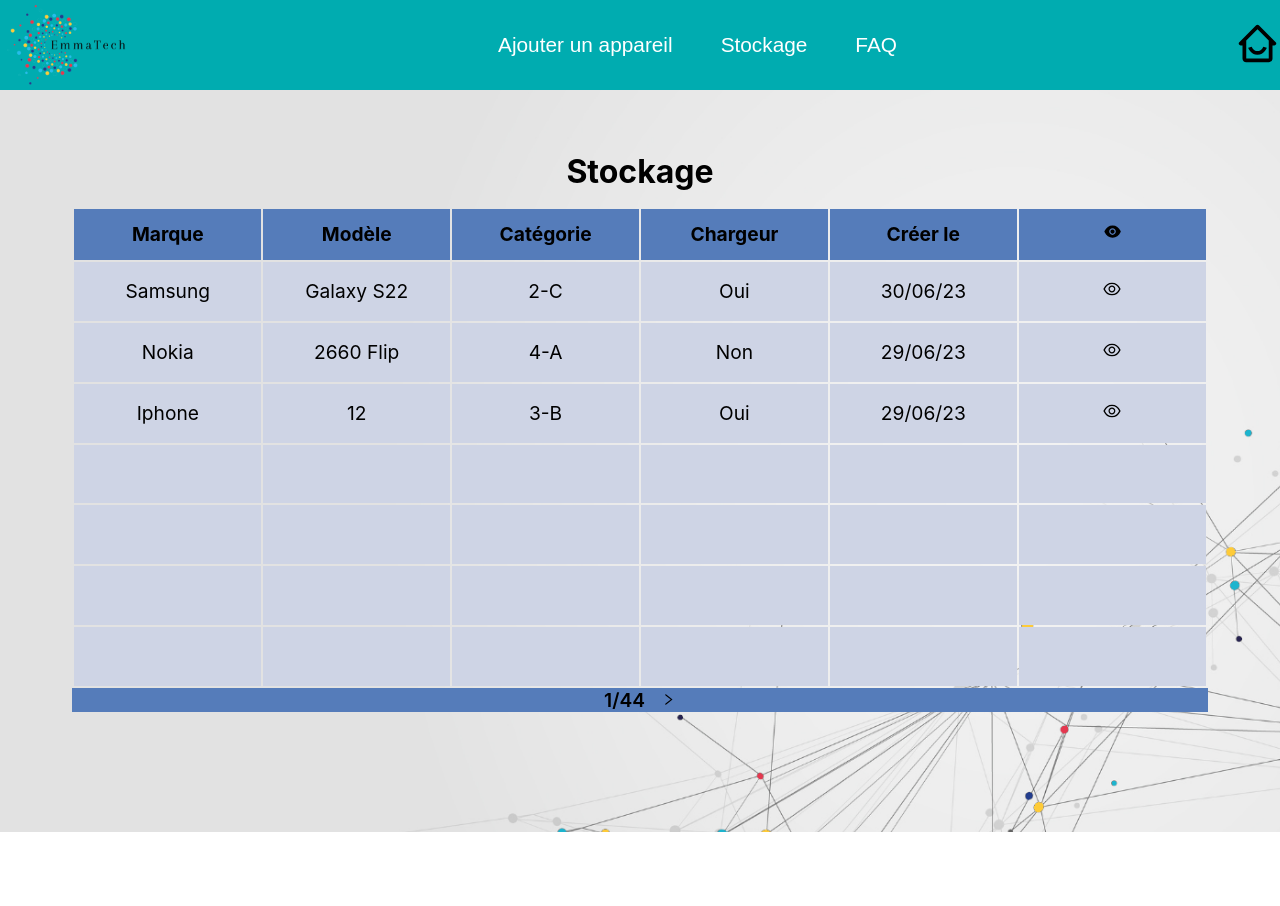
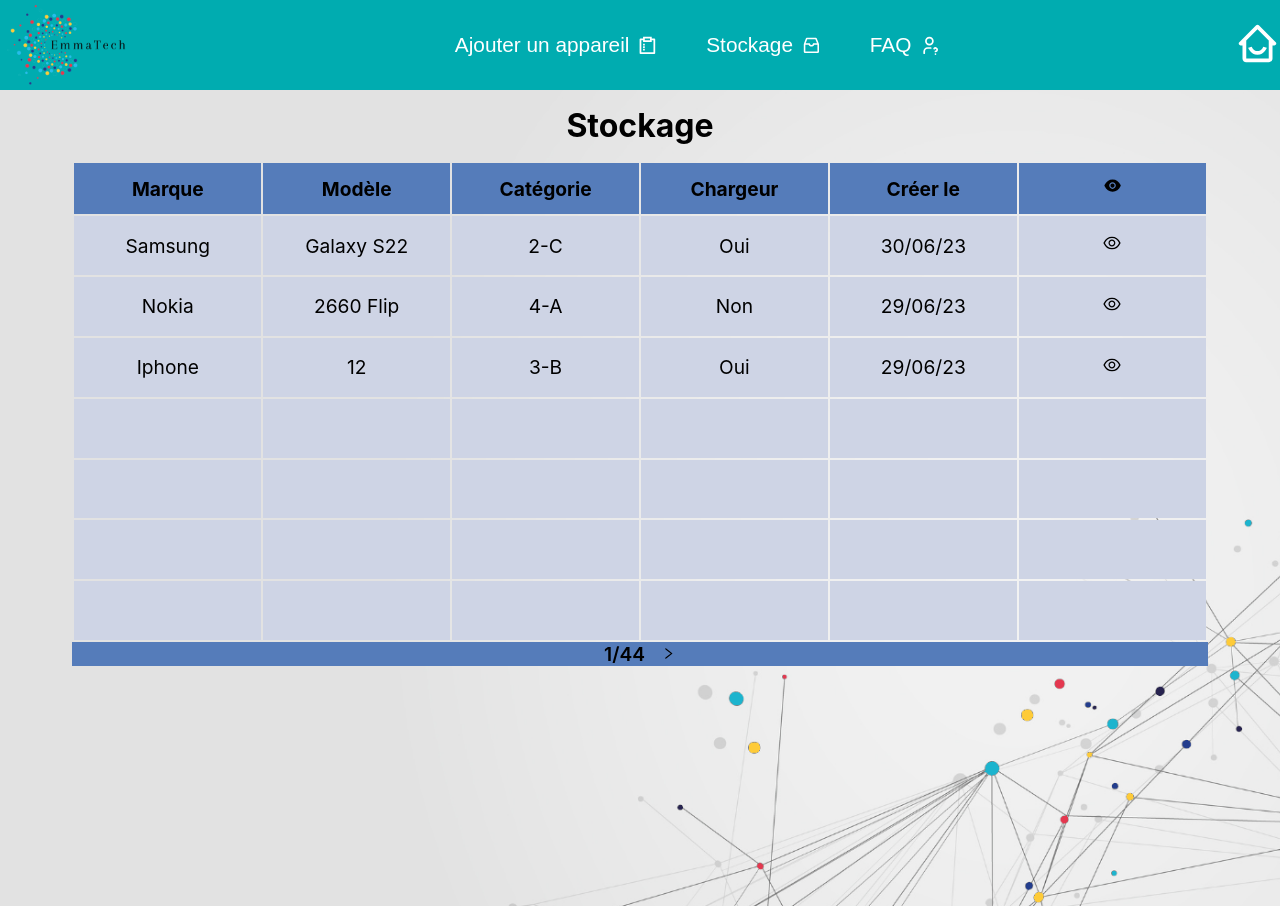
Before and after one commit to Elodie0530/EmmaTech, a React (Vite) app in the folder frontend/: page /stockage in a window 1280 px wide. Before the commit the page ends 832 px from the top, so only its background shows below. Built offline with nearby package versions, Linux system fonts and the light colour scheme.

Commit message:
Change here and there

```diff
--- a/frontend/src/App.css
+++ b/frontend/src/App.css
@@ -2,7 +2,6 @@
   margin: 0;
   padding: 0;
   text-decoration: none;
-  color: black;
 }
 
 body {
--- a/frontend/src/components/Navbar.jsx
+++ b/frontend/src/components/Navbar.jsx
@@ -1,4 +1,7 @@
 import { BiHomeSmile } from "react-icons/bi";
+import { TbUserQuestion } from "react-icons/tb";
+import { AiOutlineInbox } from "react-icons/ai";
+import { RiSurveyLine } from "react-icons/ri";
 import { Link } from "react-router-dom";
 import header from "../styles/Header.module.css";
 import logo from "../picture/EmmaTech.png";
@@ -13,17 +16,23 @@
             <ul>
               <li>
                 <Link to="/ajoute-un-appareil">
-                  <button type="button">Ajouter un appareil</button>
+                  <button type="button">
+                    Ajouter un appareil <RiSurveyLine />
+                  </button>
                 </Link>
               </li>
               <li>
                 <Link to="/stockage">
-                  <button type="button">Stockage</button>
+                  <button type="button">
+                    Stockage <AiOutlineInbox />
+                  </button>
                 </Link>
               </li>
               <li>
                 <Link to="/foire-aux-questions">
-                  <button type="button">FAQ</button>
+                  <button type="button">
+                    FAQ <TbUserQuestion />
+                  </button>
                 </Link>
               </li>
             </ul>
--- a/frontend/src/pages/Home.jsx
+++ b/frontend/src/pages/Home.jsx
@@ -1,9 +1,19 @@
 import { BsFillPersonFill } from "react-icons/bs";
+import { TbUserQuestion } from "react-icons/tb";
+import { AiOutlineInbox } from "react-icons/ai";
+import { RiSurveyLine } from "react-icons/ri";
 import { Link } from "react-router-dom";
 import home from "../styles/Home.module.css";
 import logo from "../picture/EmmaTech.png";
 
 export default function Home() {
+  const style = {
+    color: "black",
+    display: "flex",
+    justifyContent: "center",
+    gap: "1rem",
+  };
+
   return (
     <section className={home.background}>
       <div className={home.hello}>
@@ -13,19 +23,30 @@
       </div>
       <div className={home.container}>
         <div className={home.div1}>
-          <Link to="/ajoute-un-appareil">Ajouter un appareil</Link>
+          <Link style={style} to="/ajoute-un-appareil">
+            Ajouter un appareil
+            <RiSurveyLine size={30} />
+          </Link>
         </div>
 
         <div className={home.div2}>
-          <Link to="/stockage">Stockage</Link>
+          <Link style={style} to="/stockage">
+            Stockage <AiOutlineInbox size={30} />
+          </Link>
         </div>
+
         <div className={home.div3}>
-          <Link to="/foire-aux-questions">FAQ</Link>
+          <Link style={style} to="/foire-aux-questions">
+            FAQ <TbUserQuestion size={30} />
+          </Link>
         </div>
       </div>
+
       <div className={home.button}>
         <button type="button">
-          <Link to="/">Déconnexion</Link>
+          <Link style={style} to="/">
+            Déconnexion
+          </Link>
         </button>
       </div>
     </section>
--- a/frontend/src/pages/Survey.jsx
+++ b/frontend/src/pages/Survey.jsx
@@ -4,6 +4,10 @@
 import survey from "../styles/Survey.module.scss";
 
 export default function Survey() {
+  const style = {
+    color: "black",
+  };
+
   return (
     <>
       <Navbar />
@@ -11,14 +15,14 @@
         <h1>Système d'exploitation</h1>
         <div className={survey.divButton}>
           <button className={survey.button1} type="button">
-            <Link to="/android">
+            <Link style={style} to="/android">
               <BsAndroid2 color="black" />
               Android
             </Link>
           </button>
 
           <button className={survey.button2} type="button">
-            <Link to="/ios">
+            <Link style={style} to="/ios">
               <BsApple color="black" />
               IOS
             </Link>
--- a/frontend/src/styles/Header.module.css
+++ b/frontend/src/styles/Header.module.css
@@ -1,6 +1,5 @@
 .header {
   background-color: #00acb0;
-  position: absolute;
   width: 100%;
 }
 
@@ -21,6 +20,9 @@
 }
 
 .navContainer button {
+  display: flex;
+  align-items: center;
+  gap: 0.5rem;
   color: #fff;
   position: relative;
   font-size: 1.3rem;
--- a/frontend/src/styles/Login.module.scss
+++ b/frontend/src/styles/Login.module.scss
@@ -86,6 +86,8 @@
   font-weight: 700;
   border: none;
   cursor: pointer;
+  display: flex;
+  align-items: center;
 }
 
 .survey {
--- a/frontend/src/styles/Stockage.module.css
+++ b/frontend/src/styles/Stockage.module.css
@@ -2,11 +2,10 @@
   display: flex;
   flex-direction: column;
   align-items: center;
-  justify-content: center;
   background-image: url(../picture/Fonnd.png);
   background-repeat: no-repeat;
   background-size: 110rem;
-  padding-top: 2rem;
+  padding-top: 1rem;
 }
 
 .stockage table {
--- a/frontend/src/styles/Survey.module.scss
+++ b/frontend/src/styles/Survey.module.scss
@@ -21,7 +21,7 @@
 
 .divButton button {
   font-size: 3rem;
-  background-color: #233d8d;
+  background-color: #fecb38;
   border: none;
   border-radius: 1rem;
   padding: 1rem;
@@ -29,7 +29,7 @@
 
 .divButton button:hover {
   transition: 1000ms;
-  background-color: #fecb38;
+  background-color: #233d8d;
 }
 
 .button1 {
```
